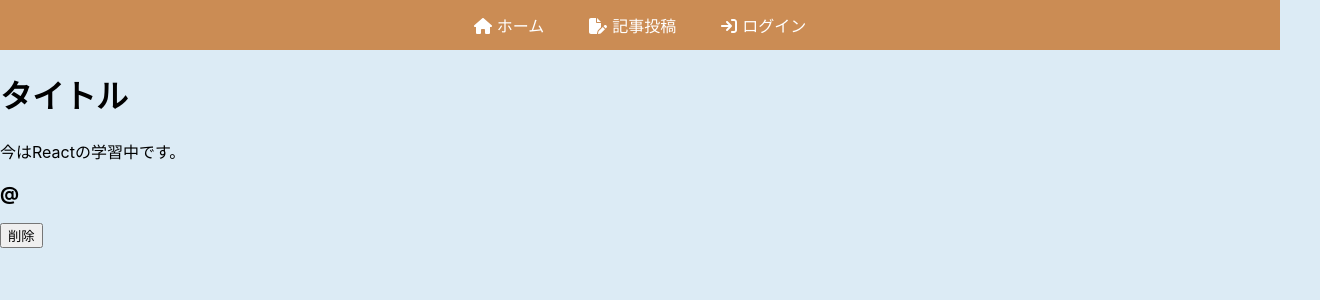
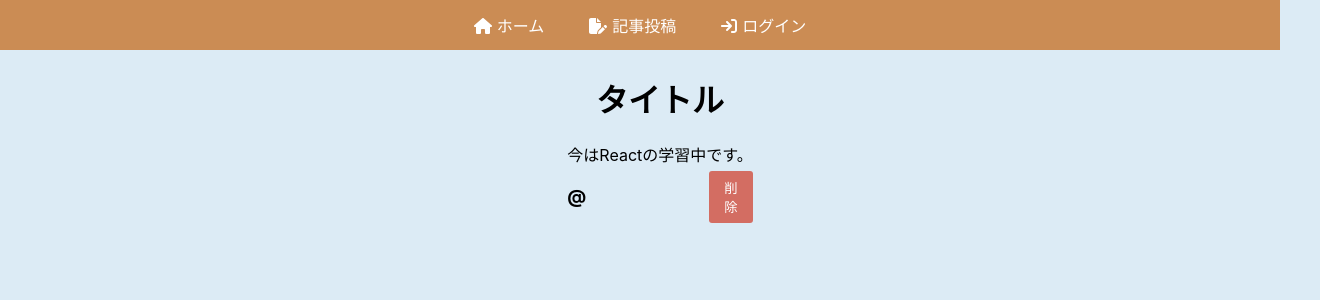
Before and after one commit to nao-United92/react-firebase-blog, a React (Create React App) app: page / in a window 1280 px wide. Shown: the top 300 px of the page, 1320 px wide, since content can reach past the window. Built offline with nearby package versions, Linux system fonts and the light colour scheme.

Commit message:
Homeコンポーネント CSSスタイリング

```diff
--- /dev/null
+++ b/src/components/Home.css
@@ -0,0 +1,56 @@
+.homePage {
+  width: 100%;
+  height: calc(100vh - 80px);
+  height: auto;
+  display: flex;
+  flex-direction: column;
+  align-items: center;
+  padding: 20px;
+}
+
+.homePage postContents {
+  width: 600px;
+  height: auto;
+  max-height: 600px;
+  background-color: white;
+  box-shadow: 5px 9px 15px -5px #777777;
+  margin: 20px;
+  padding: 20px;
+  border-radius: 10px;
+}
+
+.postHeader h1 {
+  text-align: center;
+  margin-top: 5px;
+}
+
+.postContents .postTextContainer {
+  height: auto;
+  word-wrap: break-word;
+  max-height: 400px;
+  width: 100%;
+}
+
+.nameAndDeleteButton {
+  display: flex;
+  align-items: center;
+}
+
+.nameAndDeleteButton button {
+  flex: 10%;
+  background-color: #d36d62;
+  color: white;
+  padding: 7px 15px;
+  border-radius: 3px;
+  border: none;
+  cursor: pointer;
+  transition: all 0.3s;
+}
+
+.nameAndDeleteButton button:hover {
+  background-color: #a43c3c;
+}
+
+.nameAndDeleteButton h3 {
+  flex: 90%;
+}
--- a/src/components/Home.js
+++ b/src/components/Home.js
@@ -1,4 +1,5 @@
 import React from 'react';
+import './Home.css'; // Assuming you have a CSS file for styling
 
 const Home = () => {
   return (
@@ -7,11 +8,11 @@ const Home = () => {
         <div className="postHeader">
           <h1>タイトル</h1>
         </div>
-      </div>
-      <div className="postTextContainer">今はReactの学習中です。</div>
-      <div className="nameAndDeleteButton">
-        <h3>@</h3>
-        <button>削除</button>
+        <div className="postTextContainer">今はReactの学習中です。</div>
+        <div className="nameAndDeleteButton">
+          <h3>@</h3>
+          <button>削除</button>
+        </div>
       </div>
     </div>
   );
```
